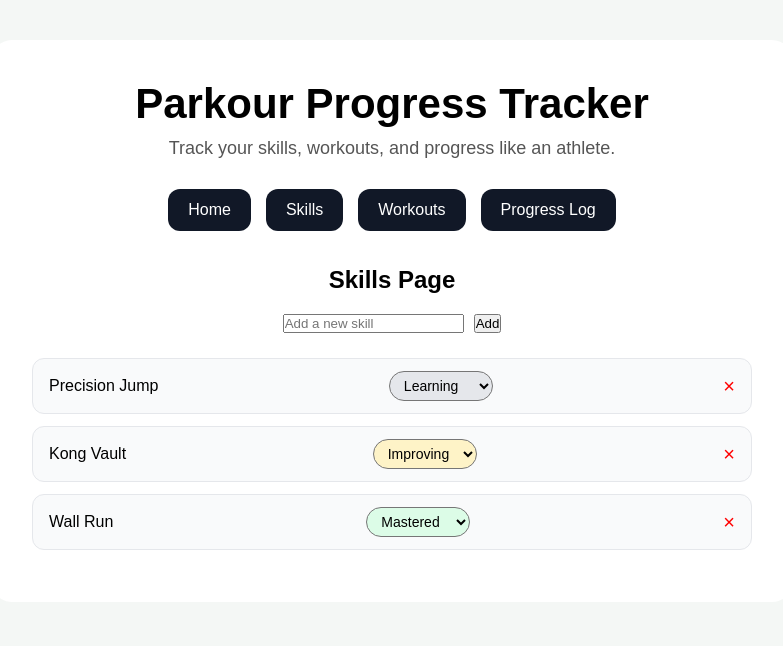
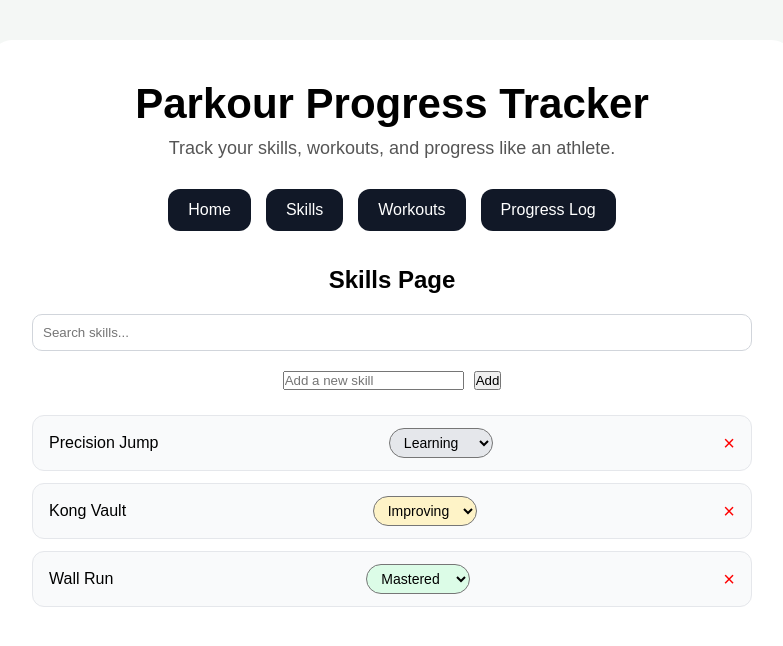
Before and after one commit to YoussefDalil24/parkour-progress-tracker, a React (Vite) app: page / in a window 1280 px wide. Both pictures are taken after a click on the button "Skills". Shown: the top 646 px of the page, without its empty margins (248-1031 px from the left). Built offline with nearby package versions, Linux system fonts and the light colour scheme.

Commit message:
Add skill search feature

```diff
--- a/src/pages/Skills.jsx
+++ b/src/pages/Skills.jsx
@@ -16,6 +16,7 @@ function Skills() {
 })
 
   const [newSkill, setNewSkill] = useState('')
+  const [searchTerm, setSearchTerm] = useState('')
   useEffect(() => {
   localStorage.setItem('skills', JSON.stringify(skills))
 }, [skills])
@@ -36,6 +37,20 @@ function Skills() {
     <div>
       <h2>Skills Page</h2>
 
+      <input
+  type="text"
+  placeholder="Search skills..."
+  value={searchTerm}
+  onChange={(e) => setSearchTerm(e.target.value)}
+  style={{
+    marginTop: '20px',
+    padding: '10px',
+    width: '100%',
+    borderRadius: '10px',
+    border: '1px solid #d1d5db'
+  }}
+/>
+
       <div style={{ marginTop: '20px' }}>
         <input
           type="text"
@@ -55,7 +70,11 @@ function Skills() {
       </div>
 
       <div style={{ marginTop: '25px' }}>
-        {skills.map((skill, index) => (
+        {skills
+  .filter((skill) =>
+    skill.name.toLowerCase().includes(searchTerm.toLowerCase())
+  )
+  .map((skill, index) => (
           <div key={index} className="skill-card">
             <span>{skill.name}</span>
             <select
```
